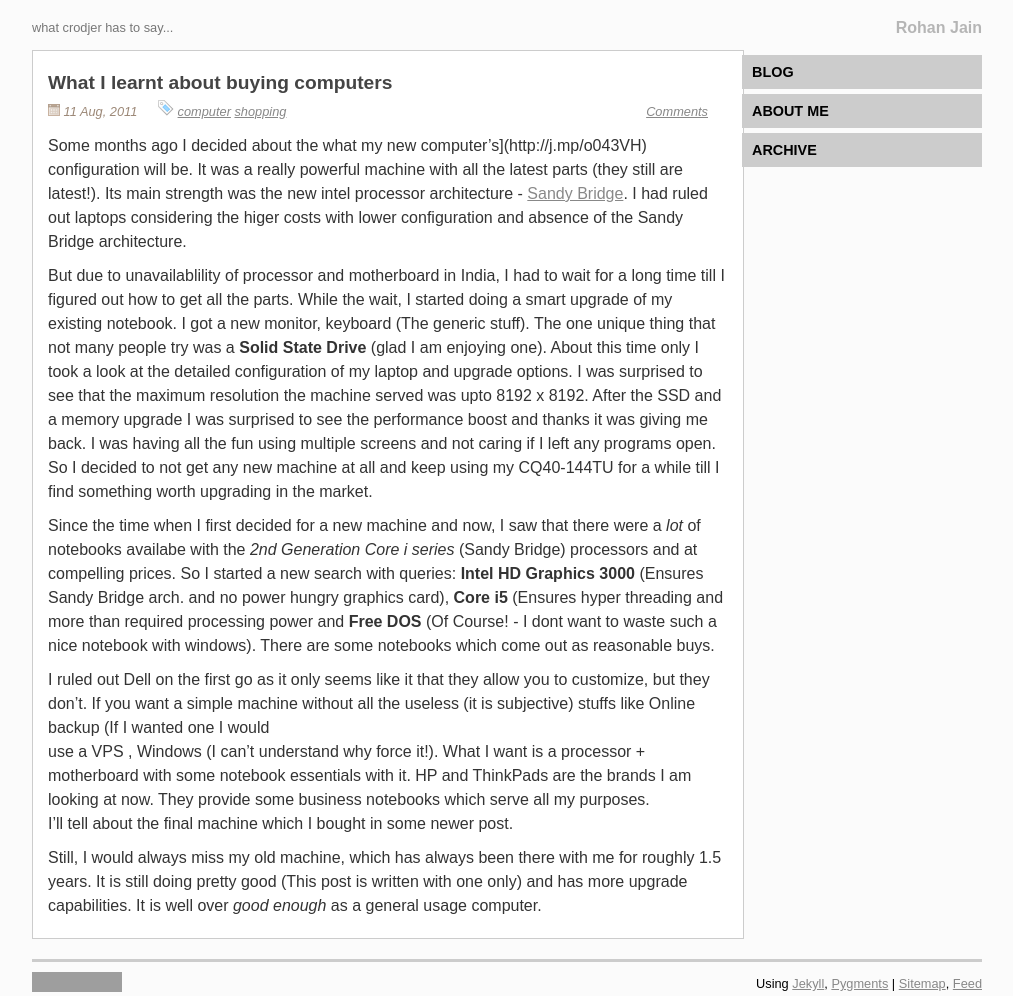
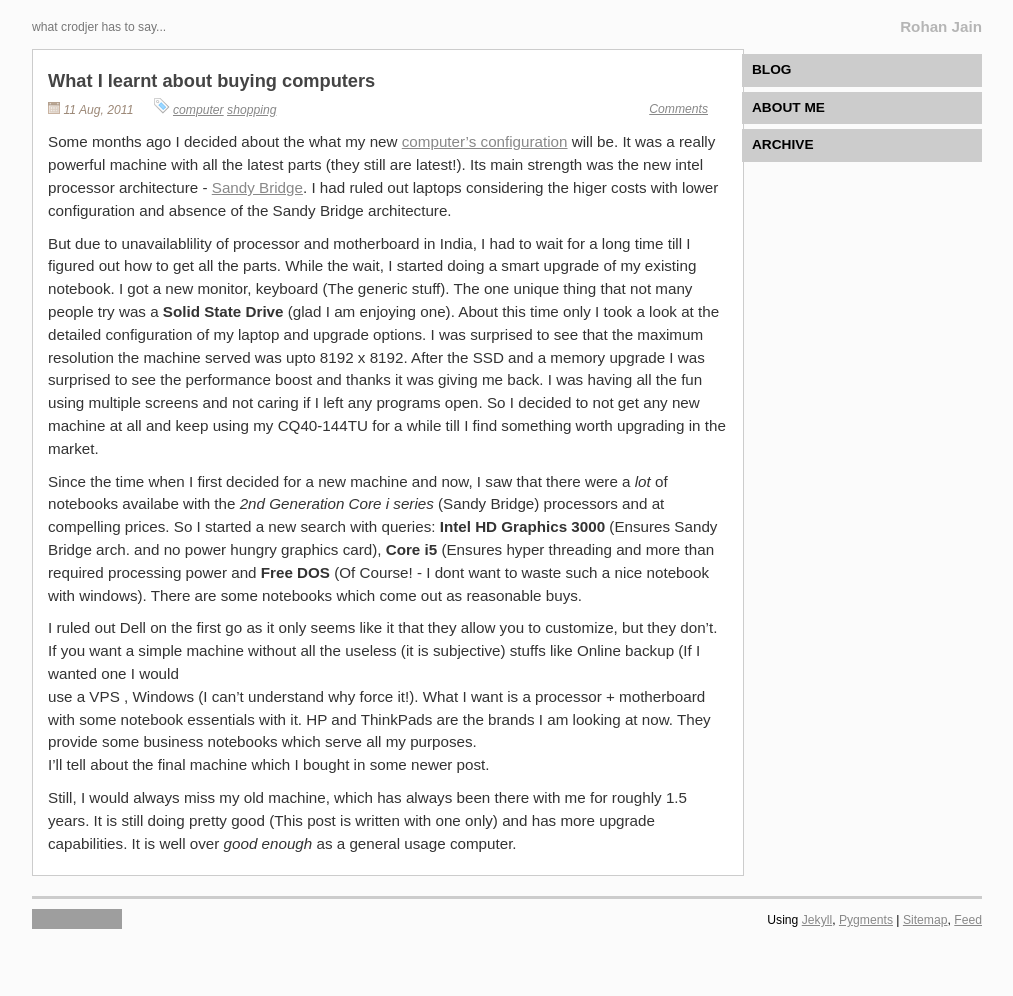
Before and after one commit to crodjer/rohanjain.in, a Jekyll site: the page built from _posts/2011-08-11-what-i-learnt-about-buying-computers.mkd, in a window 1280 px wide. Shown: the whole page, without its empty margins (133-1146 px from the left). Built offline with Jekyll 4.4.1, drawn with Linux system fonts in a browser that asks for light colours; Markdown is read by kramdown in place of the engine named in the settings; comment, search, counter and statistics services are not loaded; after the commit the page ends 932 px from its top, so only the background shows below that; grey boxes are pictures that could not be loaded.

Commit message:
Fix the font size and a markdown link

```diff
--- a/_posts/2011-08-11-what-i-learnt-about-buying-computers.mkd
+++ b/_posts/2011-08-11-what-i-learnt-about-buying-computers.mkd
@@ -10,8 +10,8 @@ category: personal
 author: crodjer
 ---
 
-Some months ago I decided about the what my new computer's](http://j.mp/o043VH)
-configuration will be. It was a really powerful machine with all the latest
+Some months ago I decided about the what my new [computer's configuration](http://j.mp/o043VH)
+will be. It was a really powerful machine with all the latest
 parts (they still are latest!). Its main strength was the new intel processor
 architecture - [Sandy Bridge](http://j.mp/qbjSyR). I had ruled out laptops
 considering the higer costs with lower configuration and absence of the Sandy
--- a/css/style.css
+++ b/css/style.css
@@ -37,7 +37,7 @@ body {
     width: 950px;
     margin: 0 auto;
     font-family: sans-serif;
-    font-size: 1em;
+    font-size: 0.95em;
     line-height: 150%;
     background-color: #FBFBFB;
 }
```
